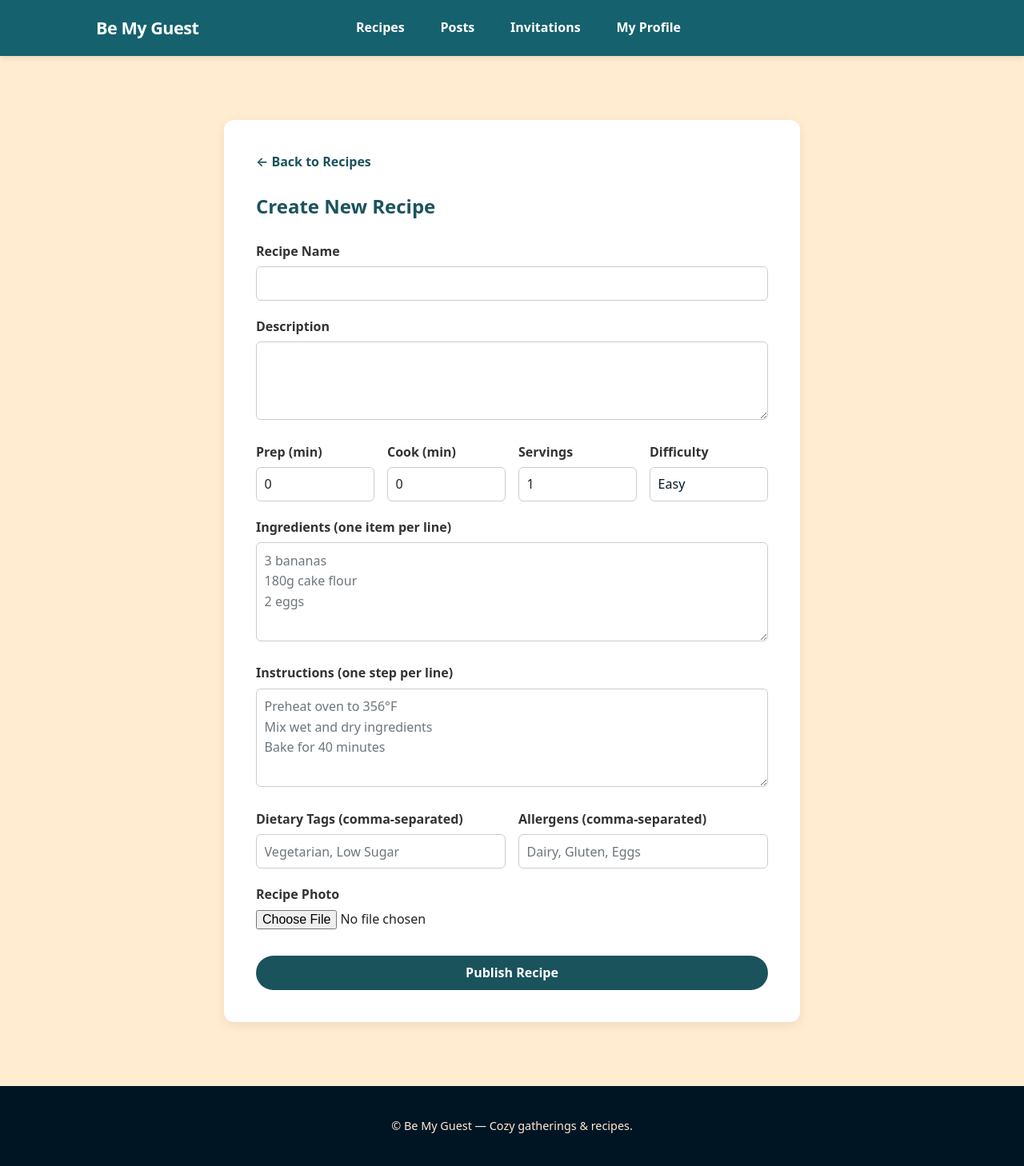
After one commit to raranj/2_BeMyGuest, a Django app: page /recipes/create/ in a window 1280 px wide. The commit adds this page. Shown: the whole page at 80% size. Run offline with Django 5.2, Linux system fonts and the light colour scheme; a user stored in the database is signed in.

Commit message:
users can create new recipes

```diff
--- /dev/null
+++ b/bemyguest/templates/recipe_form.html
@@ -0,0 +1,74 @@
+{% extends "base.html" %}
+
+{% block title %}Create Recipe - Be My Guest{% endblock %}
+
+{% block content %}
+<div class="container" style="max-width: 720px; margin: 3rem auto; padding: 2.5rem; background-color: #ffffff; border-radius: 12px; box-shadow: 0 4px 14px rgba(0,0,0,0.08); color: #222222;">
+  <a href="{% url 'recipes' %}" style="display: inline-block; margin-bottom: 1.5rem; color: #1b535d; text-decoration: none; font-weight: 600;">&larr; Back to Recipes</a>
+
+  <h2 style="margin-top: 0; margin-bottom: 1.5rem; font-weight: 700; color: #1b535d;">Create New Recipe</h2>
+
+  <form method="POST" enctype="multipart/form-data">
+    {% csrf_token %}
+
+    <div style="margin-bottom: 1.25rem;">
+      <label for="{{ form.recipe_name.id_for_label }}" style="font-weight: 600; display: block; margin-bottom: 0.35rem; color: #333;">Recipe Name</label>
+      <input type="text" name="recipe_name" id="{{ form.recipe_name.id_for_label }}" value="{{ form.recipe_name.value|default_if_none:'' }}" style="width: 100%; padding: 0.6rem; border: 1px solid #ccc; border-radius: 6px; box-sizing: border-box;" required>
+    </div>
+
+    <div style="margin-bottom: 1.25rem;">
+      <label for="{{ form.description.id_for_label }}" style="font-weight: 600; display: block; margin-bottom: 0.35rem; color: #333;">Description</label>
+      <textarea name="description" id="{{ form.description.id_for_label }}" rows="3" style="width: 100%; padding: 0.6rem; border: 1px solid #ccc; border-radius: 6px; box-sizing: border-box;" required>{{ form.description.value|default_if_none:'' }}</textarea>
+    </div>
+
+    <div style="display: grid; grid-template-columns: repeat(4, 1fr); gap: 1rem; margin-bottom: 1.25rem;">
+      <div>
+        <label for="{{ form.preparation_time.id_for_label }}" style="font-weight: 600; display: block; margin-bottom: 0.35rem; color: #333;">Prep (min)</label>
+        <input type="number" name="preparation_time" id="{{ form.preparation_time.id_for_label }}" value="{{ form.preparation_time.value|default_if_none:'' }}" style="width: 100%; padding: 0.6rem; border: 1px solid #ccc; border-radius: 6px; box-sizing: border-box;" required>
+      </div>
+      <div>
+        <label for="{{ form.cooking_time.id_for_label }}" style="font-weight: 600; display: block; margin-bottom: 0.35rem; color: #333;">Cook (min)</label>
+        <input type="number" name="cooking_time" id="{{ form.cooking_time.id_for_label }}" value="{{ form.cooking_time.value|default_if_none:'' }}" style="width: 100%; padding: 0.6rem; border: 1px solid #ccc; border-radius: 6px; box-sizing: border-box;" required>
+      </div>
+      <div>
+        <label for="{{ form.servings.id_for_label }}" style="font-weight: 600; display: block; margin-bottom: 0.35rem; color: #333;">Servings</label>
+        <input type="number" name="servings" id="{{ form.servings.id_for_label }}" value="{{ form.servings.value|default_if_none:'' }}" style="width: 100%; padding: 0.6rem; border: 1px solid #ccc; border-radius: 6px; box-sizing: border-box;" required>
+      </div>
+      <div>
+        <label for="{{ form.difficulty.id_for_label }}" style="font-weight: 600; display: block; margin-bottom: 0.35rem; color: #333;">Difficulty</label>
+        <input type="text" name="difficulty" id="{{ form.difficulty.id_for_label }}" value="{{ form.difficulty.value|default_if_none:'Easy' }}" placeholder="Easy" style="width: 100%; padding: 0.6rem; border: 1px solid #ccc; border-radius: 6px; box-sizing: border-box;" required>
+      </div>
+    </div>
+
+    <div style="margin-bottom: 1.25rem;">
+      <label for="{{ form.ingredients_text.id_for_label }}" style="font-weight: 600; display: block; margin-bottom: 0.35rem; color: #333;">Ingredients (one item per line)</label>
+      <textarea name="ingredients_text" id="{{ form.ingredients_text.id_for_label }}" rows="4" placeholder="3 bananas&#10;180g cake flour&#10;2 eggs" style="width: 100%; padding: 0.6rem; border: 1px solid #ccc; border-radius: 6px; box-sizing: border-box;" required>{{ form.ingredients_text.value|default_if_none:'' }}</textarea>
+    </div>
+
+    <div style="margin-bottom: 1.25rem;">
+      <label for="{{ form.instructions_text.id_for_label }}" style="font-weight: 600; display: block; margin-bottom: 0.35rem; color: #333;">Instructions (one step per line)</label>
+      <textarea name="instructions_text" id="{{ form.instructions_text.id_for_label }}" rows="4" placeholder="Preheat oven to 356°F&#10;Mix wet and dry ingredients&#10;Bake for 40 minutes" style="width: 100%; padding: 0.6rem; border: 1px solid #ccc; border-radius: 6px; box-sizing: border-box;" required>{{ form.instructions_text.value|default_if_none:'' }}</textarea>
+    </div>
+
+    <div style="display: grid; grid-template-columns: 1fr 1fr; gap: 1rem; margin-bottom: 1.25rem;">
+      <div>
+        <label for="{{ form.dietary_tags_text.id_for_label }}" style="font-weight: 600; display: block; margin-bottom: 0.35rem; color: #333;">Dietary Tags (comma-separated)</label>
+        <input type="text" name="dietary_tags_text" id="{{ form.dietary_tags_text.id_for_label }}" value="{{ form.dietary_tags_text.value|default_if_none:'' }}" placeholder="Vegetarian, Low Sugar" style="width: 100%; padding: 0.6rem; border: 1px solid #ccc; border-radius: 6px; box-sizing: border-box;">
+      </div>
+      <div>
+        <label for="{{ form.allergens_text.id_for_label }}" style="font-weight: 600; display: block; margin-bottom: 0.35rem; color: #333;">Allergens (comma-separated)</label>
+        <input type="text" name="allergens_text" id="{{ form.allergens_text.id_for_label }}" value="{{ form.allergens_text.value|default_if_none:'' }}" placeholder="Dairy, Gluten, Eggs" style="width: 100%; padding: 0.6rem; border: 1px solid #ccc; border-radius: 6px; box-sizing: border-box;">
+      </div>
+    </div>
+
+    <div style="margin-bottom: 2rem;">
+      <label for="{{ form.image.id_for_label }}" style="font-weight: 600; display: block; margin-bottom: 0.35rem; color: #333;">Recipe Photo</label>
+      <input type="file" name="image" id="{{ form.image.id_for_label }}" accept="image/*">
+    </div>
+
+    <button type="submit" style="background-color: #1b535d; color: #ffffff; border: none; border-radius: 9999px; padding: 0.75rem 2rem; font-size: 1rem; font-weight: 600; cursor: pointer; width: 100%;">
+      Publish Recipe
+    </button>
+  </form>
+</div>
+{% endblock %}
--- a/bemyguest/urls.py
+++ b/bemyguest/urls.py
@@ -15,13 +15,18 @@ Including another URLconf
     2. Add a URL to urlpatterns:  path('blog/', include('blog.urls'))
 """
 
+"""
+URL configuration for bemyguest project.
+"""
+
+from django.conf import settings
+from django.conf.urls.static import static
 from django.contrib import admin
 from django.contrib.auth import views as auth_views
 from django.urls import include, path
 from django.views.generic import TemplateView
+
 from features.recipes import views as recipe_views
-from django.conf import settings
-from django.conf.urls.static import static
 
 urlpatterns = [
     path("admin/", admin.site.urls),
@@ -30,7 +35,9 @@ urlpatterns = [
     path("accounts/logout/", auth_views.LogoutView.as_view(), name="logout"),
     path("", TemplateView.as_view(template_name="home.html"), name="home"),
     path("recipes/", recipe_views.recipe_list, name="recipes"),
+    path("recipes/create/", recipe_views.recipe_create, name="recipe_create"),
     path("recipes/<int:pk>/", recipe_views.recipe_detail, name="recipe_detail"),
+
     path("posts/", TemplateView.as_view(template_name="posts.html"), name="posts"),
     path("invitations/", TemplateView.as_view(template_name="invitations.html"), name="invitations"),
 ]
--- /dev/null
+++ b/features/recipes/forms.py
@@ -0,0 +1,67 @@
+from django import forms
+from .models import Recipe
+
+
+class RecipeForm(forms.ModelForm):
+    # Use clean TextAreas so users can enter items on new lines instead of raw JSON
+    ingredients_text = forms.CharField(
+        widget=forms.Textarea(attrs={'rows': 5, 'placeholder': '3 bananas\n180g cake flour\n2 eggs'}),
+        label='Ingredients (one per line)',
+        required=True
+    )
+    instructions_text = forms.CharField(
+        widget=forms.Textarea(attrs={'rows': 5,
+                                     'placeholder': 'Preheat oven to 356°F\nMix wet and dry ingredients\nBake for 40 minutes'}),
+        label='Instructions (one step per line)',
+        required=True
+    )
+    dietary_tags_text = forms.CharField(
+        widget=forms.TextInput(attrs={'placeholder': 'Vegetarian, Gluten-Free'}),
+        label='Dietary Tags (comma-separated)',
+        required=False
+    )
+    allergens_text = forms.CharField(
+        widget=forms.TextInput(attrs={'placeholder': 'Dairy, Eggs, Gluten'}),
+        label='Allergens (comma-separated)',
+        required=False
+    )
+
+    class Meta:
+        model = Recipe
+        fields = [
+            'recipe_name',
+            'description',
+            'preparation_time',
+            'cooking_time',
+            'servings',
+            'difficulty',
+            'image',
+        ]
+
+    def clean(self):
+        cleaned_data = super().clean()
+
+        # Convert newline-separated text into JSON lists
+        ing_text = cleaned_data.get('ingredients_text', '')
+        cleaned_data['ingredients'] = [item.strip() for item in ing_text.splitlines() if item.strip()]
+
+        inst_text = cleaned_data.get('instructions_text', '')
+        cleaned_data['instructions'] = [step.strip() for step in inst_text.splitlines() if step.strip()]
+
+        tags_text = cleaned_data.get('dietary_tags_text', '')
+        cleaned_data['dietary_tags'] = [tag.strip() for tag in tags_text.split(',') if tag.strip()]
+
+        allergens_text = cleaned_data.get('allergens_text', '')
+        cleaned_data['allergens'] = [item.strip() for item in allergens_text.split(',') if item.strip()]
+
+        return cleaned_data
+
+    def save(self, commit=True):
+        instance = super().save(commit=False)
+        instance.ingredients = self.cleaned_data['ingredients']
+        instance.instructions = self.cleaned_data['instructions']
+        instance.dietary_tags = self.cleaned_data['dietary_tags']
+        instance.allergens = self.cleaned_data['allergens']
+        if commit:
+            instance.save()
+        return instance
--- a/features/recipes/views.py
+++ b/features/recipes/views.py
@@ -1,10 +1,29 @@
-from django.shortcuts import render, get_object_or_404
+from django.shortcuts import render, redirect, get_object_or_404
+from django.contrib.auth.decorators import login_required
 from .models import Recipe
+from .forms import RecipeForm
+
 
 def recipe_list(request):
     recipes = Recipe.objects.all().order_by('-created_at')
     return render(request, 'recipes.html', {'recipes': recipes})
 
+
 def recipe_detail(request, pk):
     recipe = get_object_or_404(Recipe, pk=pk)
     return render(request, 'recipe_detail.html', {'recipe': recipe})
+
+
+@login_required
+def recipe_create(request):
+    if request.method == 'POST':
+        form = RecipeForm(request.POST, request.FILES)
+        if form.is_valid():
+            recipe = form.save(commit=False)
+            recipe.creator = request.user
+            recipe.save()
+            return redirect('recipe_detail', pk=recipe.pk)
+    else:
+        form = RecipeForm()
+
+    return render(request, 'recipe_form.html', {'form': form})
```
Also changed, not shown: bemyguest/templates/recipes.html (+15 -10 lines).
